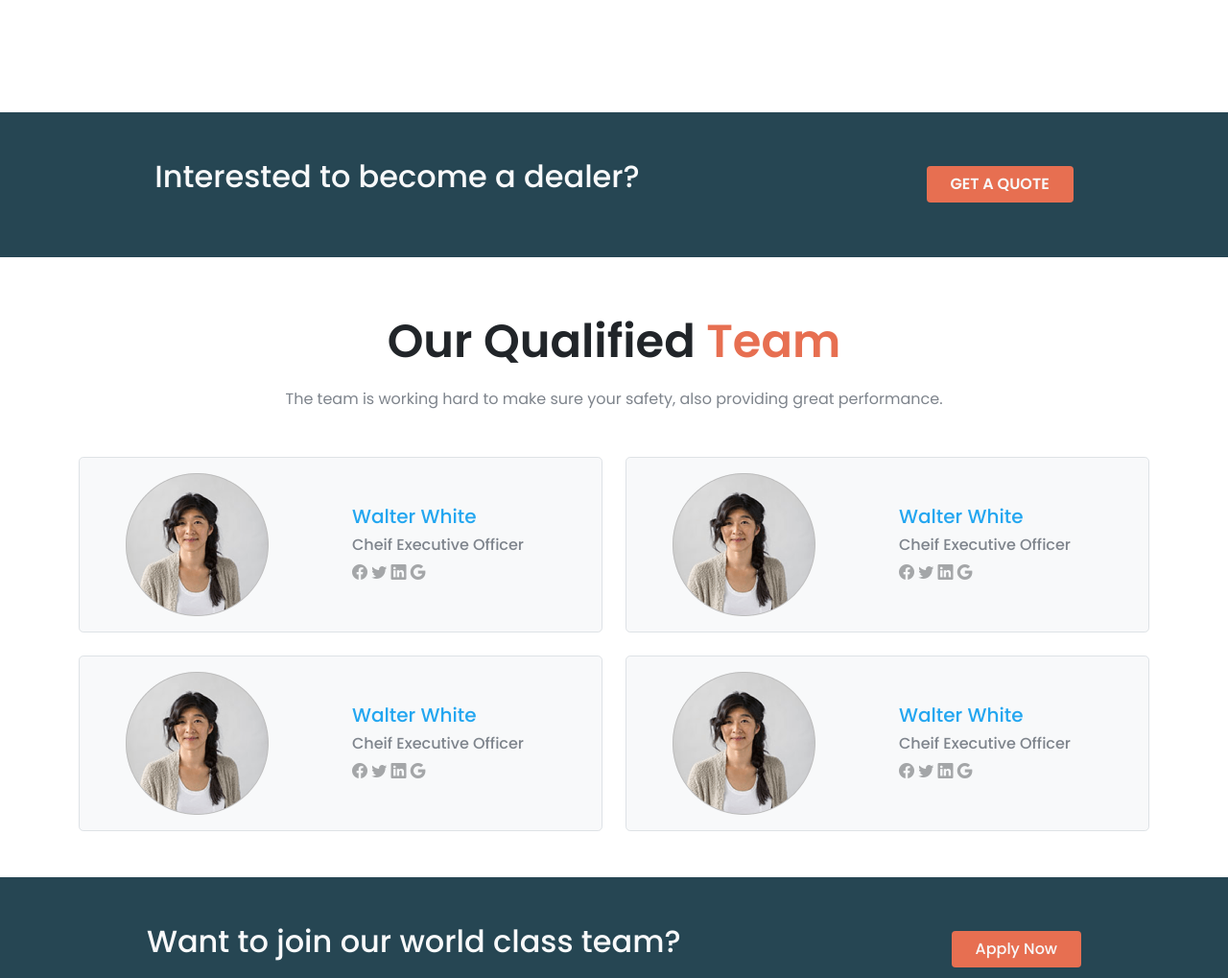
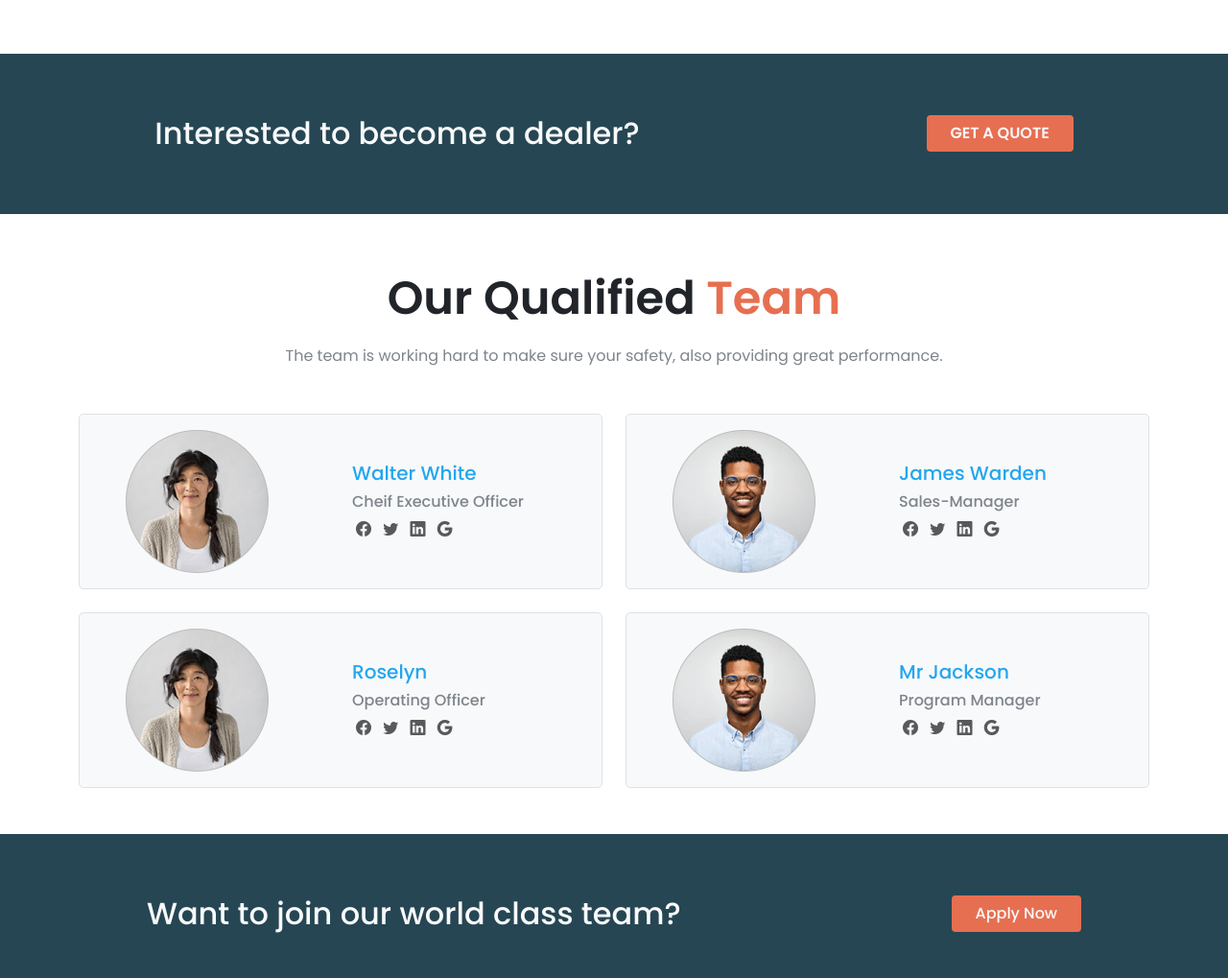
Before and after one commit to mhasancy/honda-cbr-bootstrap, a plain HTML site: page index.html in a window 1280 px wide. Shown: the part 2780-3799 px from the top of the page at 96% size. Drawn offline with nearby package versions, Linux system fonts and the light colour scheme.

Commit message:
final cheked & updated

```diff
--- a/css/style.css
+++ b/css/style.css
@@ -25,6 +25,7 @@ section {
 header {
   height: 700px;
   width: 100%;
+  height: 100%;
   margin-bottom: 70px;
 }
 .section-header-honda {
@@ -86,3 +87,6 @@ header {
     color: #a4a6a8;
     margin: auto;
 }
+.social-icon-honda a{
+    color: #58595a;
+}
--- a/index.html
+++ b/index.html
@@ -136,21 +136,19 @@
                                     <i class="bi bi-star-fill"></i>
                                     <i class="bi bi-star"></i>
                                 </div>
-                                <h6 class="text-sky-honda fw-bold">Regina Miles</h6>
-                                <h6 class="fw-bold fs-6">Banker</h6>
+                                <h6 class="text-sky-honda fw-bold">Barnicate</h6>
+                                <h6 class="fw-bold fs-6">Advocate</h6>
                             </div>
                         </div>
                     </div>
                     <div class="col">
                         <div class="card h-100">
                             <div class="img-honda text-center">
-                                <img src="images/user-1.png" class="card-img-top img-fluid p-5" alt="...">
+                                <img src="images/user-2.png" class="card-img-top img-fluid p-5" alt="...">
                             </div>
                             <div class="card-body text-center">
-                                <p class="card-text clients-text">Slate helps you see how
-                                    many more days you need
-                                    to work to reach your financial
-                                    goal for the month and year.</p>
+                                <p class="card-text clients-text">It was a pleasure to ride with cbr 300r and it is
+                                    great bike to have. Hope to go around with it anytime soon</p>
                                 <div class="text-center text-orange-honda fs-5 mb-2">
                                     <i class="bi bi-star-fill"></i>
                                     <i class="bi bi-star-fill"></i>
@@ -169,10 +167,8 @@
                                 <img src="images/user-1.png" class="card-img-top img-fluid p-5" alt="...">
                             </div>
                             <div class="card-body text-center">
-                                <p class="card-text clients-text">Slate helps you see how
-                                    many more days you need
-                                    to work to reach your financial
-                                    goal for the month and year.</p>
+                                <p class="card-text clients-text">Ruuning with cbr 300 is awesome. I love it. I
+                                    specially enjoy it very much while riding in a open street.</p>
                                 <div class="text-center text-orange-honda fs-5 mb-2">
                                     <i class="bi bi-star-fill"></i>
                                     <i class="bi bi-star-fill"></i>
@@ -180,8 +176,8 @@
                                     <i class="bi bi-star-fill"></i>
                                     <i class="bi bi-star"></i>
                                 </div>
-                                <h6 class="text-sky-honda fw-bold">Regina Miles</h6>
-                                <h6 class="fw-bold fs-6">Banker</h6>
+                                <h6 class="text-sky-honda fw-bold">Antonio</h6>
+                                <h6 class="fw-bold fs-6">Police</h6>
                             </div>
                         </div>
                     </div>
@@ -306,9 +302,10 @@
         <section class="container-fluid bg-honda my-5 mx-auto">
             <div class="d-lg-flex py-5 align-items-center justify-content-around">
                 <div>
-                    <h2 class="text-light mb-3 ">Interested to become a dealer?</h2>
+                    <h2 class="text-light my-3 ">Interested to become a dealer?</h2>
                 </div>
-                <div><button class="btn btn-honda text-light px-4 fw-bold">GET A QUOTE</button></div>
+                <div><a href="https://www.google.com/"><button class="btn btn-honda text-light px-4 fw-bold">GET A
+                            QUOTE</button></a></div>
             </div>
         </section>
 
@@ -340,10 +337,10 @@
                                     <h5 class="text-sky-honda">Walter White</h5>
                                     <h6 class="accordion-text-honda">Cheif Executive Officer</h6>
                                     <div class="social-icon-honda">
-                                        <i class="bi bi-facebook"></i>
-                                        <i class="bi bi-twitter"></i>
-                                        <i class="bi bi-linkedin"></i>
-                                        <i class="bi bi-google"></i>
+                                        <a href="https://www.google.com/"><i class="bi bi-facebook mx-1"></i></a>
+                                        <a href="https://www.google.com/"><i class="bi bi-twitter mx-1"></i></a>
+                                        <a href="https://www.google.com/"><i class="bi bi-linkedin mx-1" mx-3></i></a>
+                                        <a href="https://www.google.com/"><i class="bi bi-google mx-1"></i></a>
                                     </div>
                                 </div>
                             </div>
@@ -353,16 +350,16 @@
                         <div class="px-5 py-3 border bg-light  rounded-3">
                             <div class="row-lg row d-flex align-items-center justify-content-around">
                                 <div class="col-lg-6 col-12 text-center text-lg-start my-4 my-lg-0">
-                                    <img src="images/user-2.png" alt="" srcset="">
+                                    <img src="images/user-1.png" alt="" srcset="">
                                 </div>
                                 <div class="col-lg-6 col-12 text-center text-lg-start my-3 my-lg-0">
-                                    <h5 class="text-sky-honda">Walter White</h5>
-                                    <h6 class="accordion-text-honda">Cheif Executive Officer</h6>
+                                    <h5 class="text-sky-honda">James Warden</h5>
+                                    <h6 class="accordion-text-honda">Sales-Manager</h6>
                                     <div class="social-icon-honda">
-                                        <i class="bi bi-facebook"></i>
-                                        <i class="bi bi-twitter"></i>
-                                        <i class="bi bi-linkedin"></i>
-                                        <i class="bi bi-google"></i>
+                                        <a href="https://www.google.com/"><i class="bi bi-facebook mx-1"></i></a>
+                                        <a href="https://www.google.com/"><i class="bi bi-twitter mx-1"></i></a>
+                                        <a href="https://www.google.com/"><i class="bi bi-linkedin mx-1" mx-3></i></a>
+                                        <a href="https://www.google.com/"><i class="bi bi-google mx-1"></i></a>
                                     </div>
                                 </div>
                             </div>
@@ -375,13 +372,13 @@
                                     <img src="images/user-2.png" alt="" srcset="">
                                 </div>
                                 <div class="col-lg-6 col-12 text-center text-lg-start my-3 my-lg-0">
-                                    <h5 class="text-sky-honda">Walter White</h5>
-                                    <h6 class="accordion-text-honda">Cheif Executive Officer</h6>
+                                    <h5 class="text-sky-honda">Roselyn</h5>
+                                    <h6 class="accordion-text-honda">Operating Officer</h6>
                                     <div class="social-icon-honda">
-                                        <i class="bi bi-facebook"></i>
-                                        <i class="bi bi-twitter"></i>
-                                        <i class="bi bi-linkedin"></i>
-                                        <i class="bi bi-google"></i>
+                                        <a href="https://www.google.com/"><i class="bi bi-facebook mx-1"></i></a>
+                                        <a href="https://www.google.com/"><i class="bi bi-twitter mx-1"></i></a>
+                                        <a href="https://www.google.com/"><i class="bi bi-linkedin mx-1" mx-3></i></a>
+                                        <a href="https://www.google.com/"><i class="bi bi-google mx-1"></i></a>
                                     </div>
                                 </div>
                             </div>
@@ -391,16 +388,16 @@
                         <div class="px-5 py-3 border bg-light  rounded-3">
                             <div class="row-lg row d-flex align-items-center justify-content-around">
                                 <div class="col-lg-6 col-12 text-center text-lg-start my-4 my-lg-0">
-                                    <img src="images/user-2.png" alt="" srcset="">
+                                    <img src="images/user-1.png" alt="" srcset="">
                                 </div>
                                 <div class="col-lg-6 col-12 text-center text-lg-start my-3 my-lg-0">
-                                    <h5 class="text-sky-honda">Walter White</h5>
-                                    <h6 class="accordion-text-honda">Cheif Executive Officer</h6>
+                                    <h5 class="text-sky-honda">Mr Jackson</h5>
+                                    <h6 class="accordion-text-honda">Program Manager</h6>
                                     <div class="social-icon-honda">
-                                        <i class="bi bi-facebook"></i>
-                                        <i class="bi bi-twitter"></i>
-                                        <i class="bi bi-linkedin"></i>
-                                        <i class="bi bi-google"></i>
+                                        <a href="https://www.google.com/"><i class="bi bi-facebook mx-1"></i></a>
+                                        <a href="https://www.google.com/"><i class="bi bi-twitter mx-1"></i></a>
+                                        <a href="https://www.google.com/"><i class="bi bi-linkedin mx-1" mx-3></i></a>
+                                        <a href="https://www.google.com/"><i class="bi bi-google mx-1"></i></a>
                                     </div>
                                 </div>
                             </div>
@@ -415,9 +412,10 @@
         <section class="container-fluid  bg-honda my-5 mx-auto">
             <div class="d-lg-flex py-5 align-items-center justify-content-around">
                 <div>
-                    <h2 class="text-light mb-3">Want to join our world class team?</h2>
+                    <h2 class="text-light my-3">Want to join our world class team?</h2>
                 </div>
-                <div><button class="btn btn-honda text-light px-4">Apply Now</button></div>
+                <div><a href="https://www.google.com/"><button class="btn btn-honda text-light px-4"> Apply
+                            Now</button></a></div>
             </div>
         </section>
 
@@ -426,7 +424,8 @@
         <section class="container mx-auto" id="contact">
             <div class="text-center">
                 <h1 class="section-header-honda">Contact<span class="text-orange-honda"> Us</span></h1>
-                <p class="accordion-text-honda">Send us email to buy your desired CBR color by submitting the form. </p>
+                <p class="accordion-text-honda mb-5">Send us email to buy your desired CBR color by submitting the form.
+                </p>
             </div>
             <div>
                 <div class="my-3">
```
